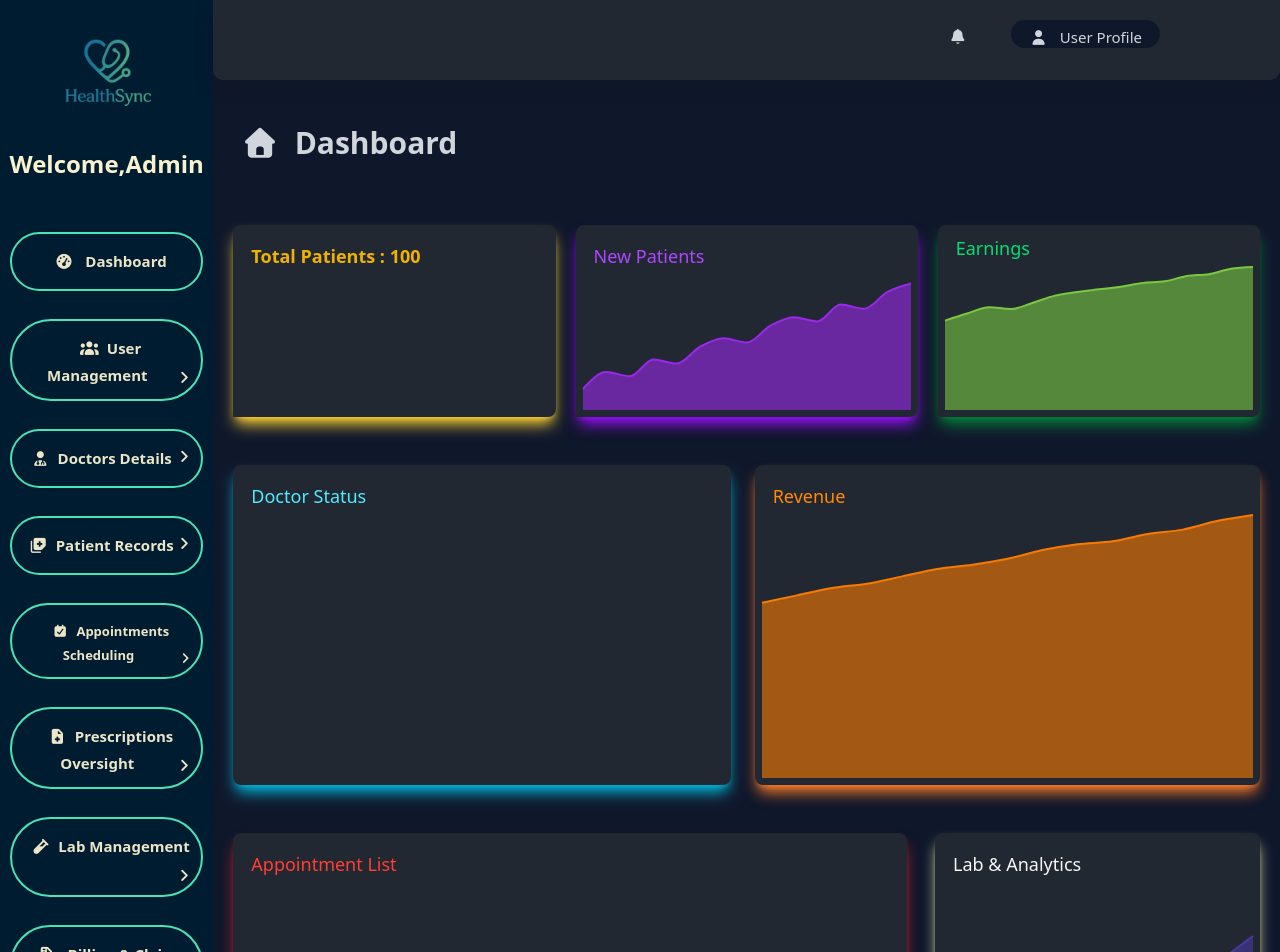
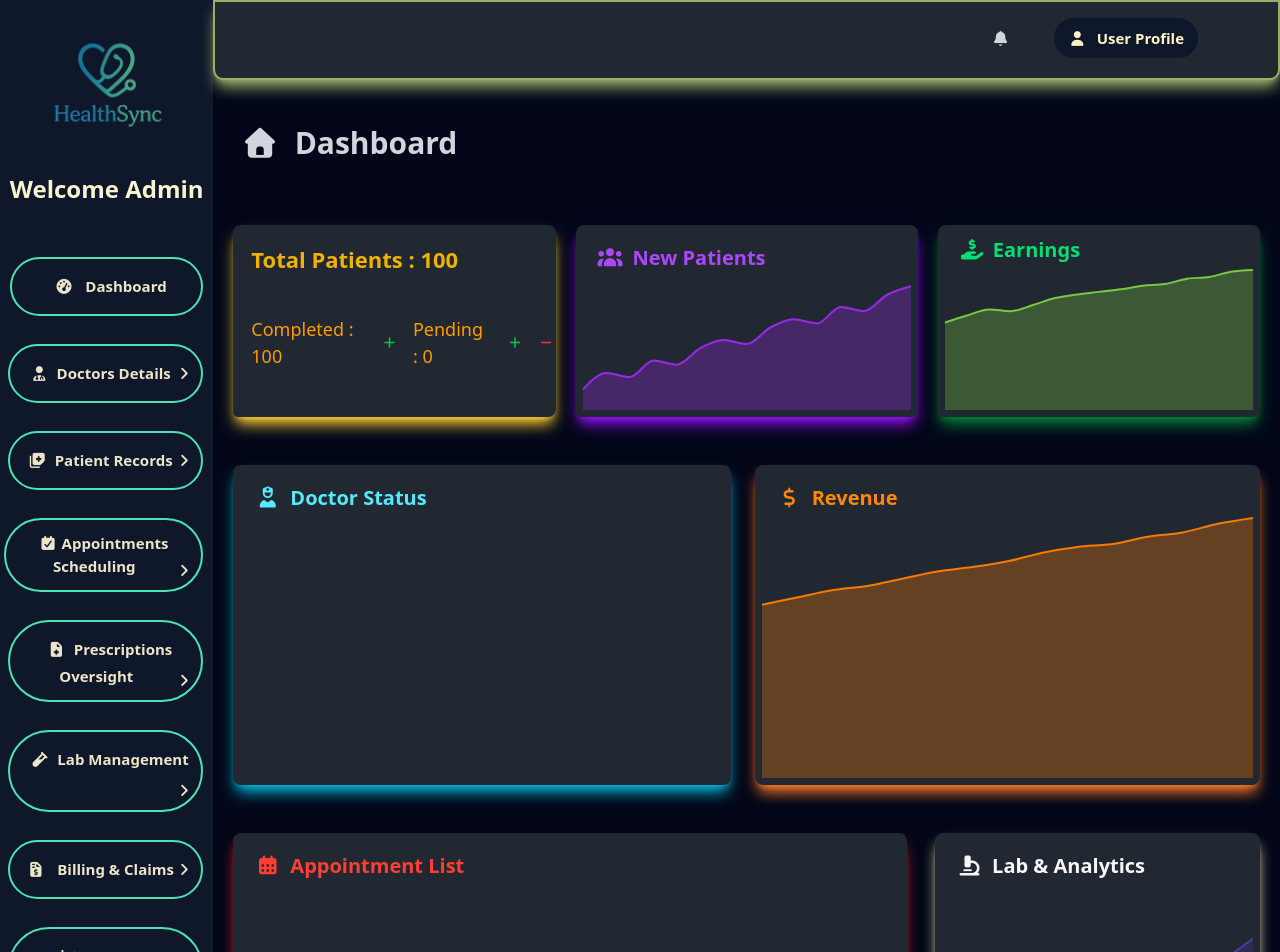
Before and after one commit to RudraTewari/HealthSync, a React (Vite) app: page /admin in a window 1280 px wide. Shown: the top 952 px of the page. Built offline with nearby package versions, Linux system fonts and the light colour scheme.

Commit message:
Updated Admin

```diff
--- a/src/Admin/Body.jsx
+++ b/src/Admin/Body.jsx
@@ -28,31 +28,42 @@ const Body = () => {
   const[completedCount,setCompletedCount]=useState(100)
   const[pendingCount,setPendingCount]=useState(0)
 
+
+
   return (
     <>
-      <div className='w-full min-h-screen bg-slate-900'>
+      <div className='w-full min-h-screen bg-slate-950'>
 
         {/* HEADER PART */}
-        <div className='w-full h-20 flex justify-end bg-[#222831] shadow-lg shadow-gray-900 border-0 border-[#222831] hover:scale-y-105 rounded-b-[10px] transition-all duration-300 ease-in'>
+        <div className='w-full h-20 flex flex-row justify-end bg-[#222831] shadow-lg shadow-[#97B067] border-2 border-[#97B067] rounded-b-[10px]'>
 
           {/* <NavLink to={''} className=' h-7  text-[15px] text-gray-300 mt-5 my-3 mr-10 px-4 pt-1 border-0 border-[#222831] rounded-full shadow-lg shadow-gray-900'><i className='fas fa-bell mr-2 text-gray-300'></i> Notifications</NavLink>
           <NavLink to={''} className=' h-7  text-[15px] text-gray-300 mt-5 my-3 mr-30 px-4 pt-1 border-0 border-[#222831] rounded-full shadow-lg shadow-gray-900'><i className='fas fa-user mr-2 text-gray-300'></i> User Profile</NavLink> */}
           <button className='h-7  text-[15px] text-gray-300 mt-5 my-3 mr-5 px-4 pt-1 hover:scale-110'><i className='fas fa-bell mr-2 text-gray-300'></i></button>
-          <button className='h-7  text-[15px] text-gray-300 mt-5 my-3 mr-30 pl-4 pr-4 pb-1 pt-1 bg-slate-900 rounded-full border-2 border-slate-900 hover:border-white '><i className='fas fa-user mr-2 text-gray-300'></i> User Profile</button>
+          <button className="h-10 w-36 text-[15px] text-amber-100 font-semibold mt-4 mr-20 bg-slate-900 border-2 border-slate-900 rounded-full hover:border-amber-100 hover:scale-110 duration-300 ease-in"><i className="fas fa-user mr-2.5"></i>User Profile</button>
         </div>
 
-        <h1 className='text-[30px] text-gray-300 mt-10 mx-7 font-semibold'><i className='fas fa-home mr-2'></i> Dashboard</h1>
+        <h1 className=' text-[30px] text-gray-300 mt-10 mx-7 font-semibold'><i className='fas fa-home mr-2'></i> Dashboard</h1>
 
         {/* BODY PART */}
 
         <div className='grid grid-cols-12 m-0 p-0 gap-5'>
 
-          <div className='col-span-4 h-48 bg-[#222831] shadow-lg shadow-amber-300 mt-15 ml-5 border-2 border-[#222831]  rounded-[8px] rounded-bl-none hover:border-amber-300 hover:scale-105 transition-all duration-300 ease-in'>
-            <p className=' text-left text-yellow-500 mt-4 ml-4 text-[18px] font-semibold'>Total Patients : {completedCount}</p>
+          <div className='col-span-4 h-48 bg-[#222831] shadow-lg shadow-amber-300 mt-15 ml-5 border-2 border-[#222831]  rounded-[8px] rounded-bl-[5px] hover:border-amber-300 hover:scale-105 transition-all duration-300 ease-in'>
+            <p className=' text-left text-yellow-500 mt-4 ml-4 text-[22px] font-semibold'>Total Patients : {completedCount}</p>
+            <div className=' flex flex-row p-0 mt-7 gap-4'>
+              <p className="text-amber-500 text-[18px] mt-3 ml-4">Completed : {completedCount} </p>
+              <button onClick={()=> setCompletedCount(completedCount+1)} ><i className="fas fa-plus text-green-500 text-[12px] mt-4"></i></button>
+
+
+              <p className="text-amber-500 text-[18px] mt-3">Pending : {pendingCount} </p>
+              <button onClick={()=> setPendingCount(pendingCount+1)} ><i className="fas fa-plus text-green-500 text-[12px] mt-4"></i></button>
+              <button onClick={()=> setPendingCount(pendingCount-1)} ><i className="fas fa-minus text-red-500 text-[12px] mt-4"></i></button>
+            </div>
 
           </div>
-          <div className='col-span-4 h-48 flex flex-col bg-[#222831] shadow-lg shadow-purple-600 mt-15 border-2 border-[#222831]  rounded-[8px] rounded-bl-none hover:scale-105 hover:border-purple-500 transition-all duration-300 ease-in'>
-            <p className=' text-left text-purple-500 mt-4 ml-4 text-[18px]'>New Patients</p>
+          <div className='col-span-4 h-48 flex flex-col bg-[#222831] shadow-lg shadow-purple-600 mt-15 border-2 border-[#222831]  rounded-[8px] rounded-bl-[5px] hover:scale-105 hover:border-purple-500 transition-all duration-300 ease-in'>
+            <p className=' text-left text-purple-500 mt-4 ml-4 text-[20px] font-semibold'><i className="fas fa-users ml-1 mr-2.5"></i>New Patients</p>
 
             <div className="flex-1"> {/* Adjust this value as needed */}
               <CustomChart
@@ -64,8 +75,8 @@ const Body = () => {
               />
             </div>
           </div>
-          <div className='col-span-4 h-48 flex flex-col bg-[#222831] shadow-lg shadow-green-700 mt-15 mr-5 border-2 border-[#222831]  rounded-[8px] rounded-bl-none hover:scale-105 hover:border-green-400 transition-all duration-300 ease-in'>
-            <p className=' text-left text-green-400 mt-2 ml-4 text-[18px]'>Earnings</p>
+          <div className='col-span-4 h-48 flex flex-col bg-[#222831] shadow-lg shadow-green-700 mt-15 mr-5 border-2 border-[#222831]  rounded-[8px] rounded-bl-[5px] hover:scale-105 hover:border-green-400 transition-all duration-300 ease-in'>
+            <p className=' text-left text-green-400 mt-2 ml-4 text-[20px] font-semibold'><i className="fas fa-hand-holding-usd mr-2 ml-1"></i>Earnings</p>
             <div className="flex-1">
               <CustomChart
                 data={chartData}
@@ -75,18 +86,17 @@ const Body = () => {
                 ylabel="Earnings"
               />
             </div>
-
           </div>
         </div>
 
 
         <div className=' grid grid-cols-12 p-0 m-0 gap-4'>
           <div className='col-span-6 h-80 bg-[#222831] shadow-lg shadow-cyan-500 ml-5 mr-2 mt-12 border-2 border-[#222831] rounded-[8px] hover:scale-105 hover:border-cyan-500 transition-all duration-300 ease-in'>
-            <p className=' text-cyan-300 mt-4 ml-4 text-[18px]'>Doctor Status</p>
+            <p className=' text-cyan-300 mt-4 ml-4 text-[20px] font-semibold'><i className="fas fa-user-nurse mr-2.5 ml-1"></i>Doctor Status</p>
           </div>
 
           <div className='col-span-6 h-80 flex flex-col bg-[#222831] shadow-lg shadow-[#FF7D29] mt-12 mr-5 border-2 border-[#222831] rounded-[8px] hover:scale-105 hover:border-[#FF7D29] transition-all duration-300 ease-in'>
-            <p className='  text-orange-400 mt-4 ml-4 text-[18px]'>Revenue</p>
+            <p className='  text-orange-400 mt-4 ml-4 text-[20px] font-semibold'><i className="fas fa-dollar-sign mr-2.5 ml-1"></i>Revenue</p>
             <div className="flex-1">
 
             </div>
@@ -97,19 +107,17 @@ const Body = () => {
               xkey="date"
               ylabel="Revenue"
             />
-
-
           </div>
         </div>
 
         <div className='grid grid-cols-12 p-0 m-0 gap-4'>
 
           <div className='col-span-8 h-96 bg-[#222831] shadow-lg shadow-[#DC2525] ml-5 mt-12 mb-10 mr-3 border-2 border-[#222831] rounded-[8px] hover:scale-105 hover:border-[#DC2525] transition-all duration-300 ease-in'>
-            <p className='text-[18px] text-[#FF3F33] ml-4 mt-4 '>Appointment List</p>
+            <p className='text-[20px] text-[#FF3F33] ml-4 mt-4 font-semibold'><i className="fas fa-calendar-alt mr-2.5 ml-1"></i>Appointment List</p>
           </div>
 
           <div className='col-span-4 h-96 flex flex-col bg-[#222831] shadow-lg shadow-[#FFF9AF] mr-5 mt-12 mb-10  border-2 border-[#222831] rounded-[8px] hover:scale-105 hover:border-[#FFFDB7] transition-all duration-300 ease-in'>
-            <p className='text-[18px] text-[#F6F6F6] ml-4 mt-4'>Lab & Analytics</p>
+            <p className='text-[20px] text-[#F6F6F6] ml-4 mt-4 font-semibold'><i className="fas fa-microscope mr-2.5 ml-1"></i>Lab & Analytics</p>
             <div className="flex-1">
               <CustomChart
                 data={chartData}
@@ -119,10 +127,8 @@ const Body = () => {
                 ylabel="Lab Analytics"
               />
             </div>
-
           </div>
         </div>
-
       </div>
     </>
   )
--- a/src/Admin/CustomChart.jsx
+++ b/src/Admin/CustomChart.jsx
@@ -18,6 +18,7 @@ const CustomChart = ({ data, areaKey, areaColor, xkey, ylabel}) => {
                             dataKey={areaKey}
                             stroke={areaColor}
                             fill={areaColor}
+                            fillOpacity={0.3}
                             strokeWidth={2}
                         />
                     </AreaChart>
--- a/src/Admin/Sidebar.jsx
+++ b/src/Admin/Sidebar.jsx
@@ -6,26 +6,25 @@ import { NavLink } from 'react-router-dom';
 const Sidebar = () => {
   return (
     <>
-      <div className='w-full h-full bg-[#001C30] flex flex-col'>
+      <div className='w-full h-full bg-slate-900 flex flex-col'>
           {/* Sidebar Top */}
           <div className='w-full rounded-b-lg'>
-              <img src={Logo} alt={Logo} width={100} height={100} className=' rounded-2xl mx-auto mt-6  hover:scale-110 transition-all duration-500 ease-in '></img>
-              <p className='text-2xl text-[#F8F3CE] text-center mt-2 py-4 font-bold '> Welcome,Admin</p>
+              <img src={Logo} alt={Logo} width={125} height={100} className=' rounded-2xl mx-auto mt-6  hover:scale-110 transition-all duration-500 ease-in '></img>
+              <p className='text-2xl text-[#F8F3CE] text-center mt-2 py-4 font-bold '> Welcome Admin</p>
           </div>
           {/* Sidebar Bottom */}
           <div className='w-full flex-1 p-0 m-0 overflow-y-auto'>
 
               <nav className='  h-lvh flex flex-col p-0 mt-7 gap-5'>
                 <NavLink to={''} id='active' className=' text-[15px] text-center text-[#ECE5C7] px-2 py-3 ml-2.5 mr-2.5 mt-2 font-semibold border-2 border-[#4AE3B5] rounded-full hover:bg-[#00FFDD] hover:text-[#0E185F]  hover:border-amber-100 transistion-all duration-300 ease-in hover:scale-110'><i className='fas fa-tachometer-alt m-2'></i> Dashboard </NavLink>
-                <NavLink to={''} className=' text-[15px] text-center text-[#ECE5C7] px-2 py-3 ml-2.5 mr-2.5 mt-2  font-semibold border-2 border-[#4AE3B5] rounded-full hover:bg-[#00FFDD] hover:text-[#0E185F] hover:border-amber-100 transition-all duration-300 ease-in hover:scale-110'><i className='fas fa-users m-2'></i>User Management <i className='fas fa-angle-right float-right mt-1.5'></i></NavLink>
-                <NavLink to={''} className=' text-[15px] text-center text-[#ECE5C7] px-2 py-3 ml-2.5 mr-2.5 mt-2 font-semibold border-2 border-[#4AE3B5] rounded-full hover:bg-[#00FFDD] hover:text-[#0E185F] hover:border-amber-100 transition-all duration-300 ease-in hover:scale-110'><i className='fas fa-user-md m-2'></i>Doctors Details <i className='fas fa-angle-right float-right mt-1.5'></i></NavLink>
-                <NavLink to={''} className=' text-[15px] text-center text-[#ECE5C7] px-2 py-3 ml-2.5 mr-2.5 mt-2 font-semibold border-2 border-[#4AE3B5] rounded-full hover:bg-[#00FFDD] hover:text-[#0E185F] hover:border-amber-100 transition-all duration-300 ease-in hover:scale-110'><i className='fas fa-notes-medical m-2'></i>Patient Records <i className='fas fa-angle-right float-right mt-1.5'></i></NavLink>
-                <NavLink to={''} className=' text-[13px] text-center text-[#ECE5C7] px-2 py-3 ml-2.5 mr-2.5 mt-2 font-semibold border-2 border-[#4AE3B5] rounded-full hover:bg-[#00FFDD] hover:text-[#0E185F] hover:border-amber-100 transition-all duration-300 ease-in hover:scale-110'><i className='fas fa-calendar-check m-2'></i>Appointments Scheduling  <i className='fas fa-angle-right float-right mt-1.5'></i></NavLink>
-                <NavLink to={''} className=' text-[15px] text-center text-[#ECE5C7] px-2 py-3 ml-2.5 mr-2.5 mt-2 font-semibold border-2 border-[#4AE3B5] rounded-full hover:bg-[#00FFDD] hover:text-[#0E185F] hover:border-amber-100 transition-all duration-300 ease-in hover:scale-110'><i className='fas fa-file-medical m-2' ></i>Prescriptions Oversight <i className='fas fa-angle-right float-right mt-1.5'></i></NavLink>
-                <NavLink to={''} className=' text-[15px] text-center text-[#ECE5C7] px-2 py-3 ml-2.5 mr-2.5 mt-2 font-semibold border-2 border-[#4AE3B5] rounded-full hover:bg-[#00FFDD] hover:text-[#0E185F] hover:border-amber-100 transition-all duration-300 ease-in hover:scale-110'><i className='fas fa-vial m-2' ></i>Lab Management   <i className='fas fa-angle-right float-right mt-1.5'></i></NavLink>
-                <NavLink to={''} className=' text-[15px] text-center text-[#ECE5C7] px-2 py-3 ml-2.5 mr-2.5 mt-2 font-semibold border-2 border-[#4AE3B5] rounded-full hover:bg-[#00FFDD] hover:text-[#0E185F] hover:border-amber-100 transition-all duration-300 ease-in hover:scale-110'><i className='fas fa-file-invoice-dollar m-2' ></i> Billing & Claims <i className='fas fa-angle-right float-right mt-1.5'></i></NavLink>
-                <NavLink to={''} className=' text-[15px] text-center text-[#ECE5C7] px-2 py-3 ml-2.5 mr-2.5 mt-2 font-semibold border-2 border-[#4AE3B5] rounded-full hover:bg-[#00FFDD] hover:text-[#0E185F] hover:border-amber-100 transition-all duration-300 ease-in hover:scale-110'><i className='fas fa-chart-line m-2' ></i>Reports & Analytics  <i className='fas fa-angle-right float-right mt-1.5'></i></NavLink>
-                <NavLink to={''} className=' text-[15px] text-center text-[#ECE5C7] px-2 py-3 ml-2.5 mr-2.5 mt-2 font-semibold border-2 border-[#4AE3B5] rounded-full hover:bg-[#00FFDD] hover:text-[#0E185F] hover:border-amber-100 transition-all duration-300 ease-in hover:scale-110'><i className='fas fa-cog m-2' ></i>System Settings  <i className='fas fa-angle-right float-right mt-1.5'></i></NavLink>
+                <NavLink to={''} className=' text-[15px] text-center text-[#ECE5C7] px-2 py-3 ml-2 mr-2.5 mt-2 font-semibold border-2 border-[#4AE3B5] rounded-full hover:bg-[#00FFDD] hover:text-[#0E185F] hover:border-amber-100 transition-all duration-300 ease-in hover:scale-110'><i className='fas fa-user-md m-2'></i>Doctors Details <i className='fas fa-angle-right float-right mt-2'></i></NavLink>
+                <NavLink to={''} className=' text-[15px] text-center text-[#ECE5C7] px-2 py-3 ml-2 mr-2.5 mt-2 font-semibold border-2 border-[#4AE3B5] rounded-full hover:bg-[#00FFDD] hover:text-[#0E185F] hover:border-amber-100 transition-all duration-300 ease-in hover:scale-110'><i className='fas fa-notes-medical m-2'></i>Patient Records <i className='fas fa-angle-right float-right mt-2'></i></NavLink>
+                <NavLink to={''} className=' text-[15px] text-center text-[#ECE5C7] px-2 py-3 ml-1 mr-2.5 mt-2 font-semibold border-2 border-[#4AE3B5] rounded-full hover:bg-[#00FFDD] hover:text-[#0E185F] hover:border-amber-100 transition-all duration-300 ease-in hover:scale-110'><i className='fas fa-calendar-check mr-1'></i>Appointments Scheduling  <i className='fas fa-angle-right float-right mt-2'></i></NavLink>
+                <NavLink to={''} className=' text-[15px] text-center text-[#ECE5C7] px-2 py-3 ml-2 mr-2.5 mt-2 font-semibold border-2 border-[#4AE3B5] rounded-full hover:bg-[#00FFDD] hover:text-[#0E185F] hover:border-amber-100 transition-all duration-300 ease-in hover:scale-110'><i className='fas fa-file-medical m-2' ></i>Prescriptions Oversight <i className='fas fa-angle-right float-right mt-2'></i></NavLink>
+                <NavLink to={''} className=' text-[15px] text-center text-[#ECE5C7] px-2 py-3 ml-2 mr-2.5 mt-2 font-semibold border-2 border-[#4AE3B5] rounded-full hover:bg-[#00FFDD] hover:text-[#0E185F] hover:border-amber-100 transition-all duration-300 ease-in hover:scale-110'><i className='fas fa-vial m-2' ></i>Lab Management   <i className='fas fa-angle-right float-right mt-2'></i></NavLink>
+                <NavLink to={''} className=' text-[15px] text-center text-[#ECE5C7] px-2 py-3 ml-2 mr-2.5 mt-2 font-semibold border-2 border-[#4AE3B5] rounded-full hover:bg-[#00FFDD] hover:text-[#0E185F] hover:border-amber-100 transition-all duration-300 ease-in hover:scale-110'><i className='fas fa-file-invoice-dollar m-2' ></i> Billing & Claims <i className='fas fa-angle-right float-right mt-2'></i></NavLink>
+                <NavLink to={''} className=' text-[15px] text-center text-[#ECE5C7] px-2 py-3 ml-2 mr-2.5 mt-2 font-semibold border-2 border-[#4AE3B5] rounded-full hover:bg-[#00FFDD] hover:text-[#0E185F] hover:border-amber-100 transition-all duration-300 ease-in hover:scale-110'><i className='fas fa-chart-line m-2' ></i>Reports & Analytics  <i className='fas fa-angle-right float-right mt-2'></i></NavLink>
+                <NavLink to={''} className=' text-[15px] text-center text-[#ECE5C7] px-2 py-3 ml-2 mr-2.5 mt-2 font-semibold border-2 border-[#4AE3B5] rounded-full hover:bg-[#00FFDD] hover:text-[#0E185F] hover:border-amber-100 transition-all duration-300 ease-in hover:scale-110'><i className='fas fa-cog m-2' ></i>System Settings  <i className='fas fa-angle-right float-right mt-2'></i></NavLink>
               </nav>
 
           </div>
```
